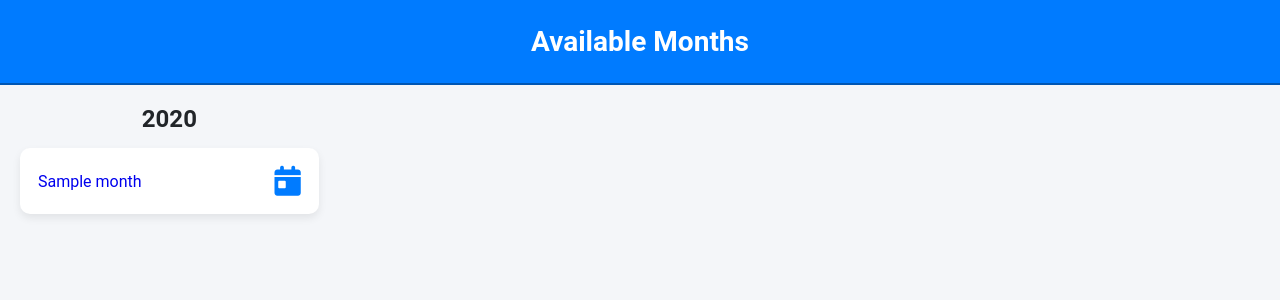
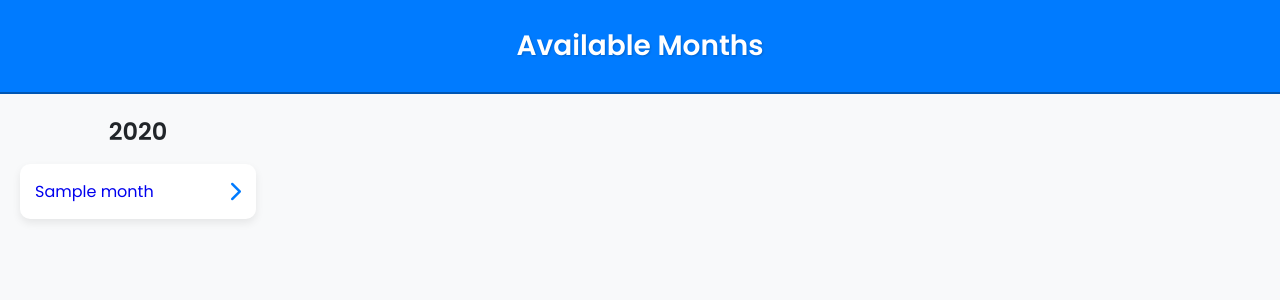
Before and after one commit to shahariarmahfuz/Do-it, a Flask app: template templates/public_home.html in a window 1280 px wide. Shown: the top 300 px of the page. Run offline with Flask 2, Linux system fonts and the light colour scheme; the template is opened without the code that fills it: most values are stand-ins (such as "Sample title", 1, 10 or a date in 2020); some libraries are stand-ins or nearby versions.

Commit message:
Update public_home.html

```diff
--- a/templates/public_home.html
+++ b/templates/public_home.html
@@ -5,30 +5,34 @@
     <meta charset="UTF-8">
     <meta name="viewport" content="width=device-width, initial-scale=1.0">
     <link rel="stylesheet" href="https://cdnjs.cloudflare.com/ajax/libs/font-awesome/6.3.0/css/all.min.css">
+    <link href="https://fonts.googleapis.com/css2?family=Poppins:wght@400;500;600&display=swap" rel="stylesheet">
     <title>Available Months</title>
 
     <style>
         body {
-      font-family: 'Roboto', sans-serif;
-      background-color: #f4f6f9; /* Light background to reduce contrast */
+            font-family: 'Poppins', sans-serif;
+            background-color: #f8f9fa;
+            /* Light gray background */
             margin: 0;
             padding: 0;
         }
 
         h2 {
-      font-size: 28px; /* Optimized title size */
+            font-size: 28px;
             font-weight: 600;
             color: #ffffff;
             text-align: center;
-      padding: 25px 0; /* Reduced padding for better compactness */
+            padding: 25px 0;
             background-color: #007bff;
             margin: 0;
             border-bottom: 2px solid #0056b3;
+            text-shadow: 1px 1px 2px rgba(0, 0, 0, 0.2);
         }
 
         .year-grid {
             display: grid;
-      grid-template-columns: repeat(auto-fill, minmax(240px, 1fr)); /* Compact grid with optimal size */
+            grid-template-columns: repeat(auto-fill, minmax(220px, 1fr));
+            /* Compact grid */
             gap: 15px;
             padding: 20px;
         }
@@ -43,30 +47,36 @@
 
         .month-card {
             background-color: #ffffff;
-      border-radius: 10px; /* Slightly rounded edges for modern look */
-      padding: 18px; /* Reduced padding for compactness */
+            border-radius: 10px;
+            padding: 15px;
+            /* Reduced padding */
             display: flex;
             justify-content: space-between;
             align-items: center;
-      box-shadow: 0px 4px 8px rgba(0, 0, 0, 0.08); /* Subtle shadow for a soft look */
+            box-shadow: 0px 4px 8px rgba(0, 0, 0, 0.08);
             transition: all 0.2s ease;
             text-decoration: none;
             margin-bottom: 15px;
         }
 
         .month-card:hover {
-      transform: translateY(-4px);
-      box-shadow: 0px 6px 12px rgba(0, 0, 0, 0.1);
+            box-shadow: 0px 6px 12px rgba(0, 0, 0, 0.15);
+        }
+
+        .month-card:hover i {
+            color: #0056b3;
         }
 
         .month-card i {
-      font-size: 30px; /* Optimized icon size */
-      color: #007bff; /* Matching color to the title */
+            font-size: 20px;
+            /* Optimized icon size */
+            color: #007bff;
+            transition: all 0.2s ease;
         }
 
         .month-card a {
             color: #212529;
-      font-size: 18px; /* Adjusted text size for balance */
+            font-size: 18px;
             font-weight: 500;
             text-align: right;
             flex-grow: 1;
@@ -76,22 +86,22 @@
             color: #0056b3;
         }
 
-    /* Responsive design for smaller screens */
+        /* Responsive design */
         @media (max-width: 768px) {
             h2 {
                 font-size: 24px;
             }
 
             .year-grid {
-        grid-template-columns: repeat(auto-fill, minmax(230px, 1fr)); /* Slightly smaller cards */
+                grid-template-columns: repeat(auto-fill, minmax(200px, 1fr));
             }
 
             .month-card {
-        padding: 15px;
+                padding: 12px;
             }
 
             .month-card i {
-        font-size: 26px; /* Reduced icon size for mobile */
+                font-size: 18px;
             }
 
             .month-card a {
@@ -114,8 +124,7 @@
             {% for month, link in months.items() %}
             <a href="/{{ year }}/{{ month }}" class="month-card">
                 <span>{{ month }}</span>
-        <!-- Modern icon for a fresh look -->
-        <i class="fas fa-calendar-day"></i>
+                <i class="fas fa-chevron-right"></i>
             </a>
             {% endfor %}
         </div>
```
Lines whose indentation alone changed are shown as unchanged.
